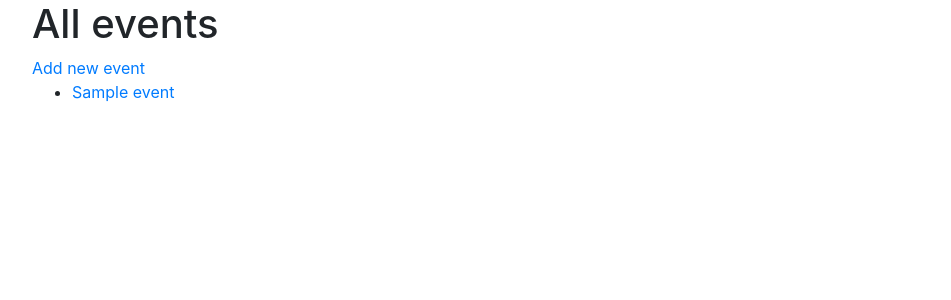
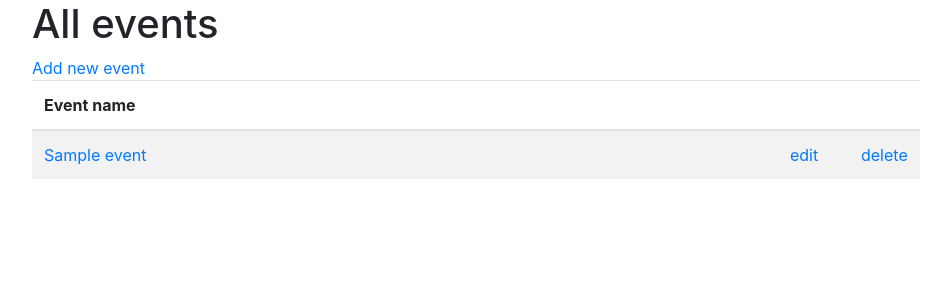
Before and after one commit to cod1ng-earth/ethickets, a Symfony app: template backend/templates/admin_event/index.html.twig in a window 1280 px wide. Shown: the top 300 px of the page, without its empty margins (53-1004 px from the left). Run offline with Twig, Linux system fonts and the light colour scheme; the template is opened without the code that fills it: most values are stand-ins (such as "Sample title", 1, 10 or a date in 2020); some libraries are stand-ins or nearby versions.

Commit message:
Add "event delete" action

```diff
--- a/backend/templates/admin_event/index.html.twig
+++ b/backend/templates/admin_event/index.html.twig
@@ -15,11 +15,24 @@
 
 <div><a href="{{ path('admin_events_form') }}">Add new event</a> </div>
 
-    <ul id="events">
+    <table class="table table-striped" id="events" style="width: 80%">
+        <thead>
+        <tr>
+            <th scope="col">Event name</th>
+            <th scope="col" style="width:8%"></th>
+            <th scope="col" style="width:8%"></th>
+        </tr>
+        </thead>
+        <tbody>
         {% for item in events %}
-        <li><a href="{{ path('admin_events_details', {'id': item.id } ) }}" >{{ item.name }}</a></li>
+        <tr>
+            <td><a href="{{ path('admin_events_details', {'id': item.id } ) }}" >{{ item.name }}</a></td>
+            <td><a href="{{ path('admin_events_edit', {'id': item.id}) }}">edit</a></td>
+            <td><a href="{{ path('admin_events_delete', {'id': item.id}) }}">delete</a></td>
+        </tr>
 
         {% endfor %}
-    </ul>
+        </tbody>
+    </table>
 </div>
 {% endblock %}
```
Also changed, not shown: backend/src/Controller/AdminEventController.php (+29 -0 lines).
